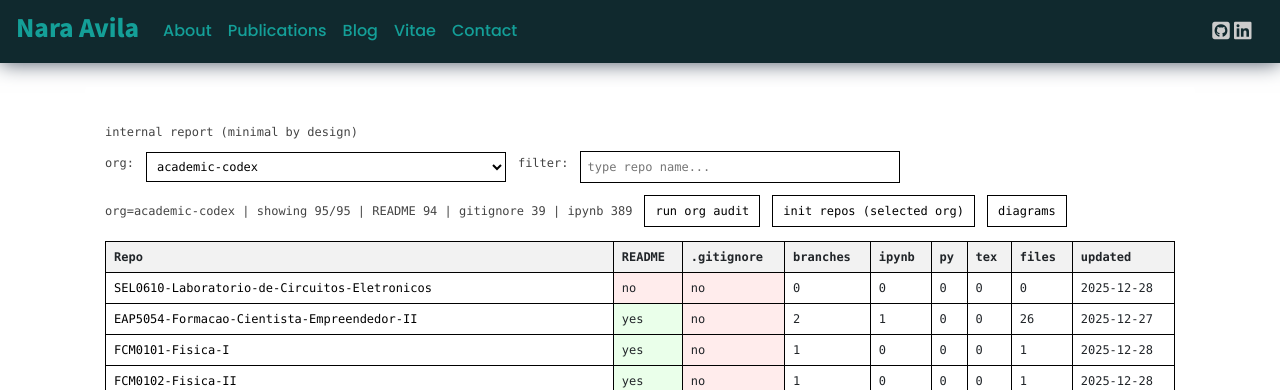
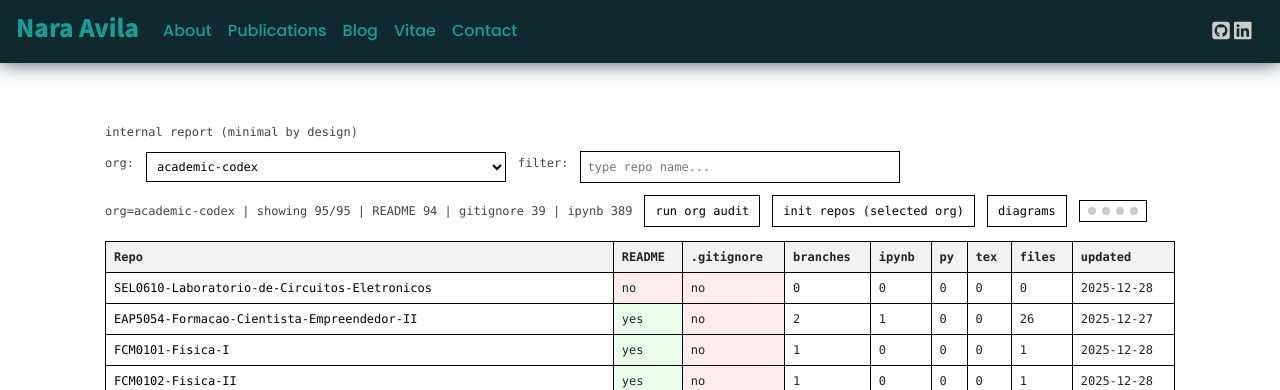
Before and after one commit to naavilam/naavilam.github.io, a Jekyll site: the page built from pages/audit.html, in a window 1280 px wide. Shown: the top 390 px of the page. Built offline with Jekyll 4.4.1, drawn with Linux system fonts in a browser that asks for light colours; nearby versions of some CDN libraries; comment, search, counter and statistics services are not loaded.

Commit message:
Update files

```diff
--- a/pages/audit.html
+++ b/pages/audit.html
@@ -80,6 +80,37 @@ description: Internal repository report
         opacity: .5;
         cursor: not-allowed;
     }
+
+    /* === PIN fancy (minimal) === */
+    .pin-wrap {
+        display: inline-flex;
+        align-items: center;
+        padding: 6px 8px;
+        border: 1px solid #000;
+        cursor: text;
+    }
+
+    .pin-dots {
+        display: flex;
+        gap: 6px;
+    }
+
+    .pin-dots .dot {
+        width: 8px;
+        height: 8px;
+        border-radius: 50%;
+        background: #ccc;
+    }
+
+    .pin-dots .dot.filled {
+        background: #000;
+    }
+
+    #pin-hidden {
+        position: absolute;
+        opacity: 0;
+        pointer-events: none;
+    }
 </style>
 
 <div class="audit-wrap">
@@ -98,6 +129,15 @@ description: Internal repository report
         <button id="btnRunAudit" type="button">run org audit</button>
         <button id="btnInitRepos" type="button">init repos (selected org)</button>
         <button id="btnLoadDiagrams" type="button">diagrams</button>
+        <div id="pin-wrap" class="pin-wrap" tabindex="0" title="operator pin">
+            <div class="pin-dots">
+                <span class="dot"></span>
+                <span class="dot"></span>
+                <span class="dot"></span>
+                <span class="dot"></span>
+            </div>
+            <input id="pin-hidden" type="password" inputmode="numeric" autocomplete="off">
+        </div>
         <span id="actionMsg" class="audit-muted"></span>
     </div>
 
```
Also changed, not shown: other parts of pages/audit.html (+41 -3 lines).
